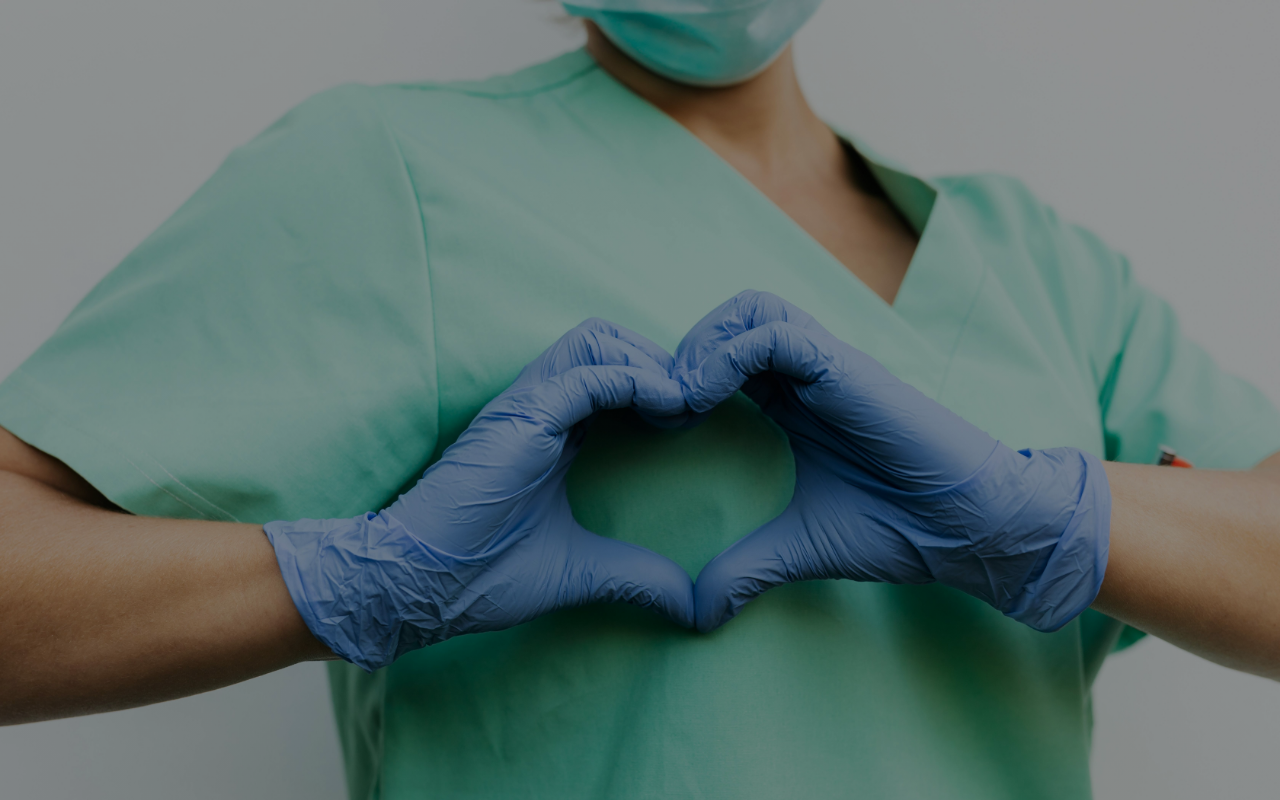
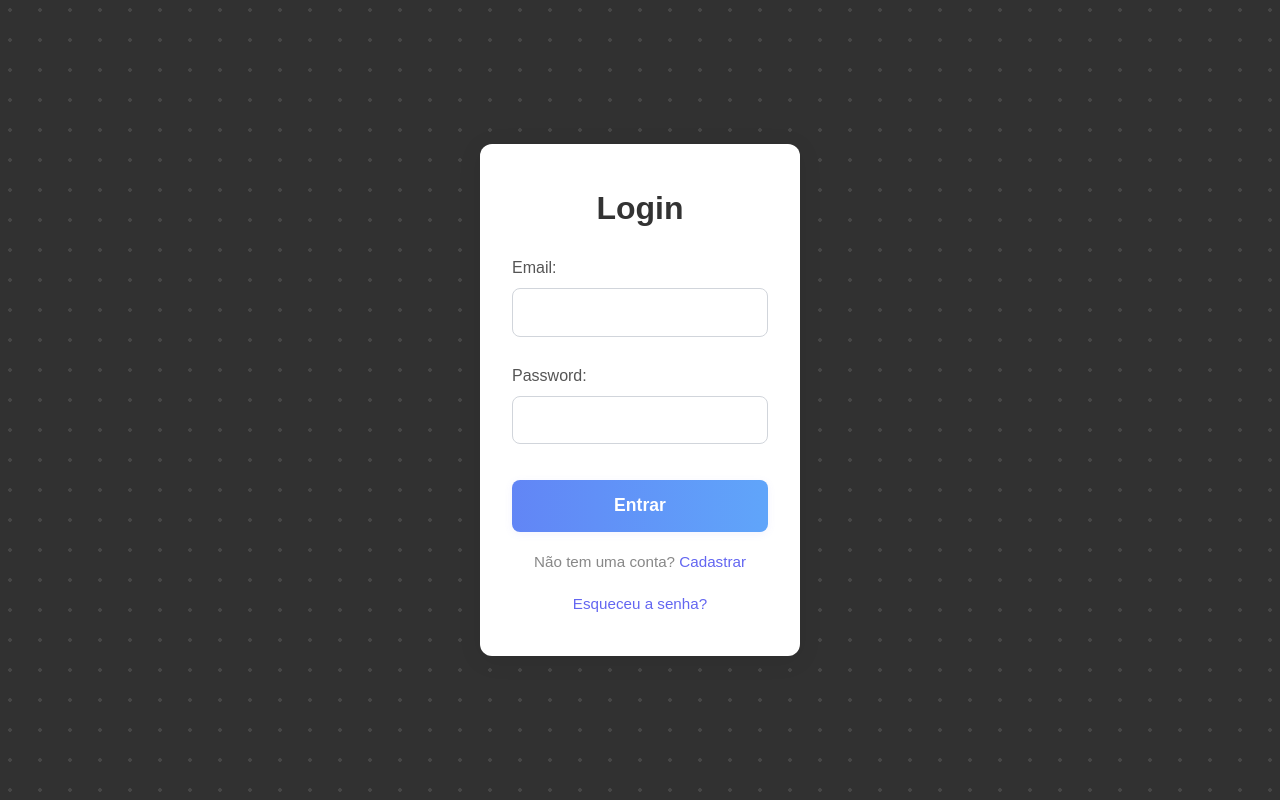
Before and after one commit to soeiroo/hackathon-front, a React app in the folder frontend/: page /login in a window 1280 px wide. Before the commit this address had no page. Built offline with nearby package versions, Linux system fonts and the light colour scheme; the HTML template or start-up script is replaced by a standard one.

Commit message:
Feat: adicionar login

```diff
--- a/frontend/package.json
+++ b/frontend/package.json
@@ -11,6 +11,7 @@
   },
   "dependencies": {
     "@tailwindcss/vite": "^4.1.14",
+    "axios": "^1.5.0",
     "react": "^19.1.1",
     "react-dom": "^19.1.1",
     "react-router": "^7.9.3",
--- a/frontend/src/App.jsx
+++ b/frontend/src/App.jsx
@@ -1,10 +1,12 @@
 import { Routes, Route, Link } from 'react-router';
 import HomePage from './components/HomePage';
+import LoginRegisterForm from './components/LoginRegister.jsx';
 
 function App() {
   return (
     <Routes>
         <Route path="/" element={<HomePage />} />
+        <Route path="/login" element={<LoginRegisterForm />} />
     </Routes>
   );
 }
--- /dev/null
+++ b/frontend/src/components/LoginRegister.jsx
@@ -0,0 +1,150 @@
+import { useEffect, useState } from 'react';
+import styles from '../styles/LoginForm.module.css';
+import { useNavigate } from 'react-router';
+import axios from 'axios';
+
+
+function LoginRegisterForm (){
+  const [email, setEmail] = useState('');
+  const [password, setPassword] = useState('');
+  const [isRegister, setIsRegister] = useState(false);
+  const [showReset, setShowReset] = useState(false);
+  const [resetEmail, setResetEmail] = useState('');
+  const [loading, setLoading] = useState(false);
+  const [user, setUser] = useState(null);
+
+  const navigate = useNavigate();
+  useEffect(() => {
+    if (user) {
+      navigate('/main');
+    }
+  }, [user, navigate]);
+
+
+  if (loading) {
+    return (
+      <div className={styles['loader-wrapper']}>
+        <div className={styles['newtons-cradle']}>
+          <div className={styles['newtons-cradle__dot']}></div>
+          <div className={styles['newtons-cradle__dot']}></div>
+          <div className={styles['newtons-cradle__dot']}></div>
+          <div className={styles['newtons-cradle__dot']}></div>
+        </div>
+      </div>
+    );
+  }
+
+
+  const API_BASE = import.meta.env.VITE_API_BASE || '/api';
+
+  const handleSubmit = async (e) => {
+    e.preventDefault();
+    setLoading(true);
+    try {
+      if (isRegister) {
+        const res = await axios.post(`${API_BASE}/auth/register`, { email, password });
+        // assume API returns created user or message
+        alert(res.data?.message || 'Cadastro realizado com sucesso');
+        setIsRegister(false);
+      } else {
+        const res = await axios.post(`${API_BASE}/auth/login`, { email, password });
+        // assume API returns user data and token
+        const returnedUser = res.data?.user || null;
+        setUser(returnedUser);
+        if (res.data?.token) {
+          // store token in localStorage for authenticated requests
+          localStorage.setItem('token', res.data.token);
+        }
+      }
+    } catch (error) {
+      console.error('Error during authentication:', error);
+      const message = error?.response?.data?.message || error.message || 'Erro na autenticação';
+      alert('Authentication error: ' + message);
+    } finally {
+      setLoading(false);
+    }
+  };
+
+  const handleReset = async (e) => {
+    e.preventDefault();
+    setLoading(true);
+    try {
+      const res = await axios.post(`${API_BASE}/auth/reset-password`, { email: resetEmail });
+      alert(res.data?.message || 'E-mail de reset enviado!');
+      setShowReset(false);
+      setResetEmail('');
+    } catch (error) {
+      const message = error?.response?.data?.message || error.message || 'Erro ao enviar e-mail de reset';
+      alert('Erro ao enviar e-mail de reset: ' + message);
+    } finally {
+      setLoading(false);
+    }
+  };
+
+  return (
+    <div className={styles.container}>
+      {!showReset ? (
+        <form onSubmit={handleSubmit} className={styles['login-box']}>
+          <h2 className={styles['login-title']}>{isRegister ? "Criar Conta" : "Login"}</h2>
+          <div className={styles['input-group']}>
+            <label htmlFor='email'>Email:</label>
+            <input
+              type='email'
+              id='email'
+              value={email}
+              onChange={(e) => setEmail(e.target.value)}
+              required
+              className={styles['input']}
+            />
+          </div>
+          <div className={styles['input-group']}>
+            <label htmlFor='password'>Password:</label>
+            <input
+              type='password'
+              id='password'
+              value={password}
+              onChange={(e) => setPassword(e.target.value)}
+              required
+              className={styles['input']}
+            />
+          </div>
+          <button type='submit' className={styles['login-button']}>
+            {isRegister ? "Cadastrar" : "Entrar"}
+          </button>
+          <p className={styles['signup-text']}>
+            {isRegister ? "Já tem uma conta?" : "Não tem uma conta?"}{" "}
+            <span onClick={() => setIsRegister(!isRegister)}>
+              {isRegister ? "Entrar" : "Cadastrar"}
+            </span>
+          </p>
+          <p className={styles['signup-text']}>
+            <span onClick={() => setShowReset(true)}>Esqueceu a senha?</span>
+          </p>
+        </form>
+      ) : (
+        <form onSubmit={handleReset} className={styles['login-box']}>
+          <h2 className={styles['login-title']}>Resetar senha</h2>
+          <div className={styles['input-group']}>
+            <label htmlFor='resetEmail'>Digite seu e-mail:</label>
+            <input
+              type='email'
+              id='resetEmail'
+              value={resetEmail}
+              onChange={e => setResetEmail(e.target.value)}
+              required
+              className={styles['input']}
+            />
+          </div>
+          <button type='submit' className={styles['login-button']}>
+            Enviar e-mail de reset
+          </button>
+          <p className={styles['signup-text']}>
+            <span onClick={() => setShowReset(false)}>Voltar para login</span>
+          </p>
+        </form>
+      )}
+    </div>
+  );
+}
+
+export default LoginRegisterForm;
--- /dev/null
+++ b/frontend/src/styles/LoginForm.module.css
@@ -0,0 +1,158 @@
+.login-title {
+  margin-bottom: 1.5rem;
+  color: #333;
+  font-weight: 600;
+  font-size: 2rem;
+}
+
+.input {
+  padding: 0.7rem 1rem;
+  border: 1px solid #d1d5db;
+  border-radius: 8px;
+  font-size: 1rem;
+  outline: none;
+  transition: border-color 0.2s;
+  margin-bottom: 0.5rem;
+}
+
+.input:focus {
+  border-color: #6366f1;
+}
+
+.signup-link {
+  color: #6366f1;
+  cursor: pointer;
+  font-weight: 500;
+  transition: text-decoration 0.2s;
+}
+
+.signup-link:hover {
+  text-decoration: underline;
+}
+body {
+  margin: 0;
+  font-family: -apple-system, BlinkMacSystemFont, 'Segoe UI', Roboto, Oxygen,
+    Ubuntu, Cantarell, 'Open Sans', 'Helvetica Neue', sans-serif;
+  padding: 0;
+}
+
+.container {
+  display: flex;
+  justify-content: center;
+  align-items: center;
+  width: 100%;
+  height: 100vh;
+  background-color: #313131;
+  background-image: radial-gradient(rgba(255, 255, 255, 0.100) 2px, transparent 0);
+  background-size: 30px 30px;
+  background-position: -5px -5px;
+  margin: 0;
+  padding: 0;
+  box-sizing: border-box;
+  font-family: Arial, sans-serif;
+}
+
+.login-box {
+  background: #fff;
+  padding: 2.5rem 2rem;
+  border-radius: 12px;
+  box-shadow: 0 4px 24px rgba(0,0,0,0.08);
+  min-width: 320px;
+  display: flex;
+  flex-direction: column;
+  align-items: center;
+}
+
+.login-box h2 {
+  margin-bottom: 1.5rem;
+  color: #333;
+  font-weight: 600;
+}
+
+.input-group {
+  width: 100%;
+  margin-bottom: 1.2rem;
+  display: flex;
+  flex-direction: column;
+}
+
+.input-group label {
+  margin-bottom: 0.5rem;
+  color: #555;
+  font-size: 1rem;
+}
+
+.input-group input {
+  padding: 0.7rem 1rem;
+  border: 1px solid #d1d5db;
+  border-radius: 8px;
+  font-size: 1rem;
+  outline: none;
+  transition: border-color 0.2s;
+}
+
+.input-group input:focus {
+  border-color: #6366f1;
+}
+
+.login-button {
+  width: 100%;
+  padding: 0.8rem;
+  background: linear-gradient(90deg, #6366f1 0%, #60a5fa 100%);
+  color: #fff;
+  border: none;
+  border-radius: 8px;
+  font-size: 1.1rem;
+  font-weight: 600;
+  cursor: pointer;
+  margin-top: 0.5rem;
+  box-shadow: 0 2px 8px rgba(99,102,241,0.08);
+  background-size: 200% 100%;
+  background-position: right;
+  transition: background-position 0.5s cubic-bezier(0.4, 0, 0.2, 1), box-shadow 0.2s, transform 0.2s;
+}
+
+.login-button:hover,
+.login-button:focus {
+  background-position: left;
+  box-shadow: 0 4px 16px rgba(99,102,241,0.18);
+  transform: scale(1.01);
+}
+
+.login-btn {
+  background: linear-gradient(90deg, #4f8cff 0%, #6ee7b7 100%);
+  color: #fff;
+  border: none;
+  border-radius: 8px;
+  padding: 12px 32px;
+  font-size: 1rem;
+  cursor: pointer;
+  background-size: 200% 100%;
+  background-position: right;
+  transition: background-position 0.5s cubic-bezier(0.4, 0, 0.2, 1), box-shadow 0.2s;
+  box-shadow: 0 2px 8px rgba(79, 140, 255, 0.15);
+}
+
+.login-btn:hover,
+.login-btn:focus {
+  background-position: left;
+  box-shadow: 0 4px 16px rgba(79, 140, 255, 0.25);
+}
+
+.signup-text {
+  margin-top: 1.2rem;
+  margin-bottom: 0;
+  color: #888;
+  font-size: 0.95rem;
+}
+
+.signup-text span {
+  color: #6366f1;
+  cursor: pointer;
+  font-weight: 500;
+  transition: text-decoration 0.2s;
+}
+
+.signup-text span:hover {
+  text-decoration: underline;
+}
```
Also changed, not shown: 2 other files (tests, documents, lock files or other folders).
